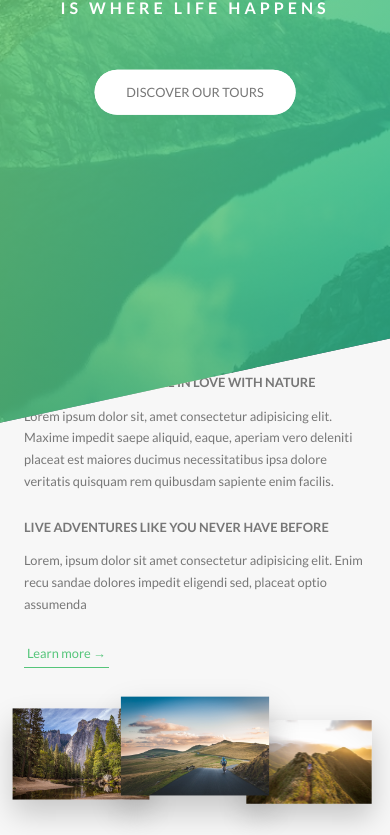
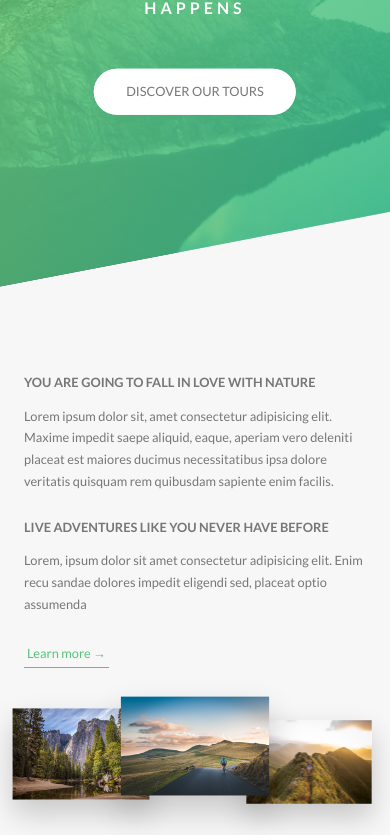
Before and after one commit to FrontEndHighRoller/Natours-Landing-Page, a website: page index.html in a window 390 px wide. Shown: the part 379-1214 px from the top of the page. Drawn offline with Linux system fonts and the light colour scheme.

Commit message:
updating responsivness

```diff
--- a/sass/base/_typography.scss
+++ b/sass/base/_typography.scss
@@ -20,6 +20,7 @@
       padding-top: 18rem;
       letter-spacing: 1rem;
       font-family: 5rem;
+      font-size: 4rem;
     }
 
     /*  animation-timing-function: ease-in; /* slow at the beginning and faster at the end  */
--- a/sass/layout/_header.scss
+++ b/sass/layout/_header.scss
@@ -40,8 +40,10 @@
   }
 
   @include respond(phone) {
-    -webkit-clip-path: polygon(0 0, 100% 0, 100% 85vh, 0 100%);
-    clip-path: polygon(0 0, 100% 0, 100% 85vh, 0 100%);
+    /* -webkit-clip-path: polygon(0 0, 100% 0, 100% 85vh, 0 100%); */
+    /* clip-path: polygon(0 0, 100% 0, 100% 85vh, 0 100%); */
+    -webkit-clip-path: polygon(0 0, 100% 0, 100% 70vh, 0 83%);
+    clip-path: polygon(0 0, 100% 0, 100% 70vh, 0 83%);
   }
 
   &__text-box {
```
Also changed, not shown: sass/main.css, 1 other file.
